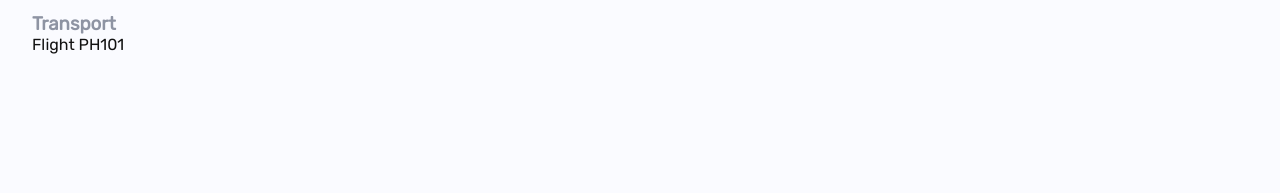
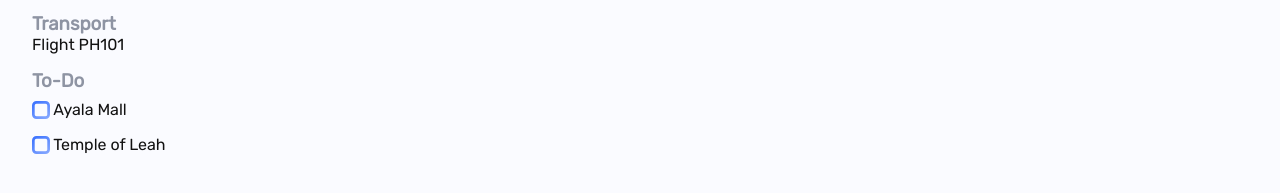
Before and after one commit to sebsch1337/tripinary, a Next.js app: page /details/fk4t83he in a window 1280 px wide. Shown: the part 507-700 px from the top of the page. Built offline with nearby package versions, Linux system fonts and the light colour scheme.

Commit message:
create ToDoItem component

```diff
--- /dev/null
+++ b/components/ToDoItem.js
@@ -0,0 +1,31 @@
+import styled from "styled-components";
+import unCheckedIcon from "../assets/unchecked.svg";
+import Image from "next/image";
+
+export default function ToDoItem({ toDo }) {
+  return (
+    <ToDoListItem>
+      <CheckBox id={toDo.id} />
+      <Image src={unCheckedIcon} width="18px" height="18px" alt="unchecked" />
+      <Description for={toDo.id}>{toDo.description}</Description>
+    </ToDoListItem>
+  );
+}
+
+const Description = styled.label`
+  margin-left: 0.2em;
+`;
+
+const ToDoListItem = styled.li`
+  padding: 0.5em 0;
+  display: flex;
+  align-items: center;
+`;
+
+const CheckBox = styled.input.attrs({ type: "checkbox" })`
+  /* width: 1em;
+  height: 1em;
+  -webkit-appearance: none; */
+  display: none;
+  background-image: url("../assets/unchecked.svg");
+`;
--- a/pages/details/[id].js
+++ b/pages/details/[id].js
@@ -4,6 +4,7 @@ import { useRouter } from "next/router";
 import useLocalStorage from "../../hooks/useLocalStorage";
 import { dummyDestinations } from "../../db";
 import BackgroundCover from "../../components/BackgroundCover";
+import ToDoItem from "../../components/ToDoItem";
 
 export default function Details() {
   const router = useRouter();
@@ -35,12 +36,22 @@ export default function Details() {
             <DetailText>{destination.hotel}</DetailText>
             <DetailTitle>Transport</DetailTitle>
             <DetailText>{destination.transport}</DetailText>
+            <DetailTitle>To-Do</DetailTitle>
+            <ToDoWrapper>
+              {destination.toDos.map((toDo) => (
+                <ToDoItem key={toDo.id} toDo={toDo} />
+              ))}
+            </ToDoWrapper>
           </DetailSection>
         )}
       </MainCard>
     </>
   );
 }
+
+const ToDoWrapper = styled.ul`
+  list-style: none;
+`;
 
 const DetailText = styled.p`
   margin-bottom: 1em; ;
```
Also changed, not shown: assets/checked.svg (added), assets/unchecked.svg (added).
